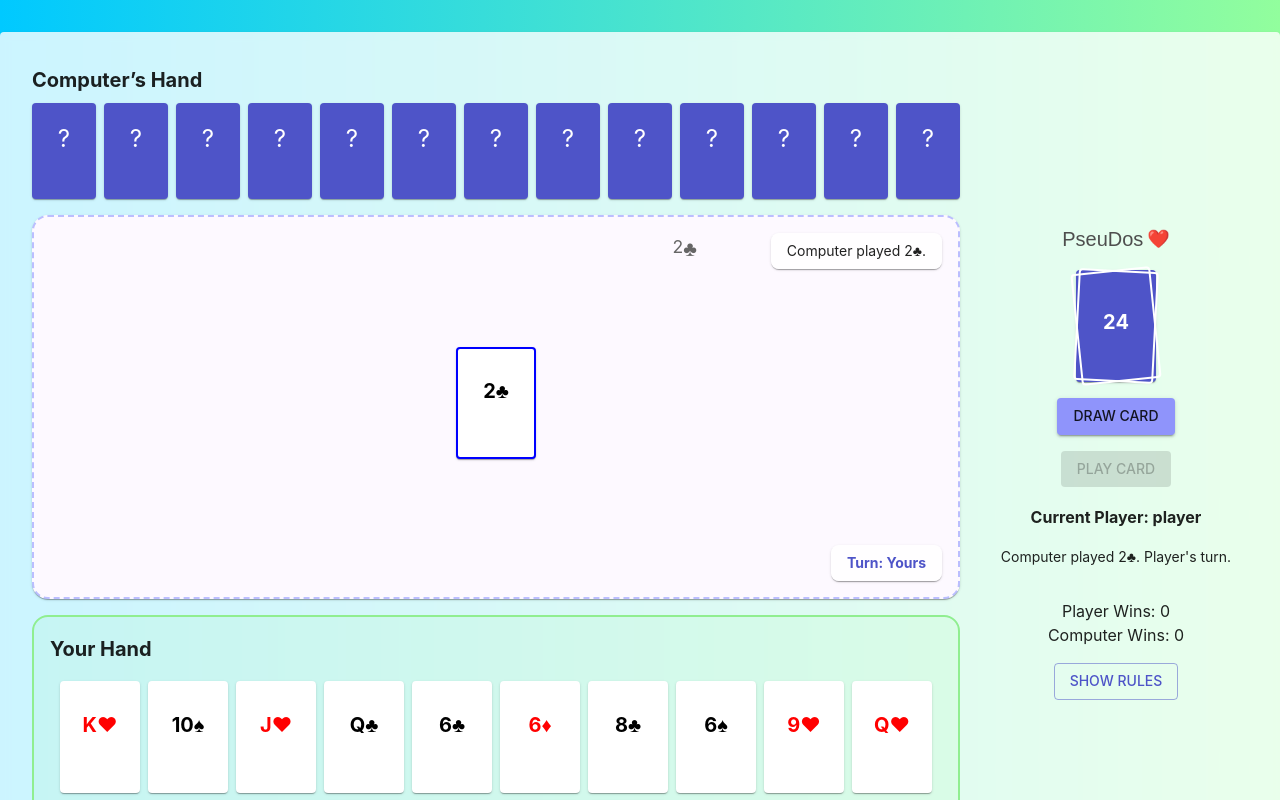
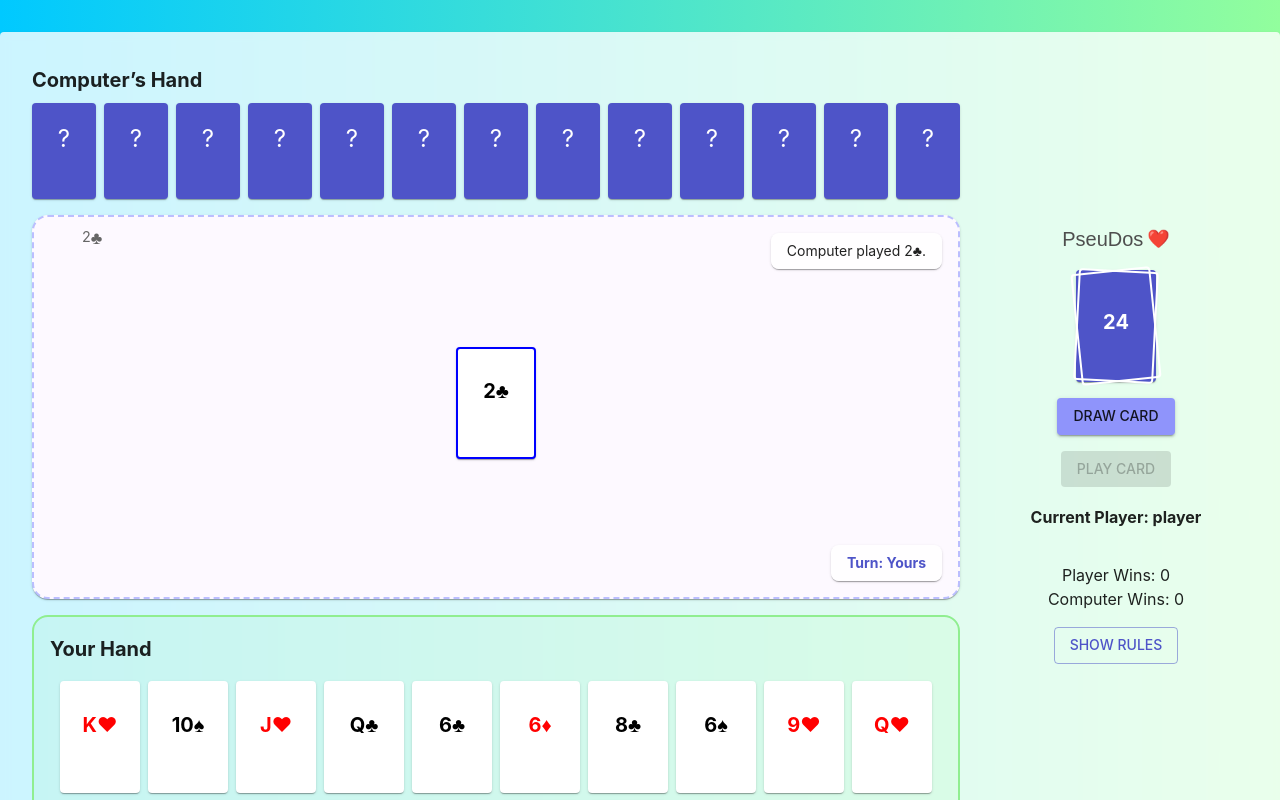
Before and after one commit to GeorgeBPrice/PseudosCardGame, a Next.js app: page / in a window 1280 px wide. Both pictures are taken after a click on the button "START GAME". Shown: the top 800 px of the page. Built offline with nearby package versions, Linux system fonts and the light colour scheme.

Commit message:
Bread crumb improved

```diff
--- a/app/components/Game.tsx
+++ b/app/components/Game.tsx
@@ -356,8 +356,6 @@ const GameContent: React.FC = () => {
               <Typography variant="subtitle1" fontWeight="bold">
                 Current Player: {currentPlayer}
               </Typography>
-              <Typography variant="body2">{gameMessage}</Typography>
-
               <Box sx={{ mt: 2, textAlign: "center" }}>
                 <Typography variant="body1">
                   Player Wins: {playerWins}
--- a/app/components/PlayArea.tsx
+++ b/app/components/PlayArea.tsx
@@ -47,45 +47,59 @@ const PlayArea: React.FC<PlayAreaProps> = ({
   // Function to format a card for display
   const formatCard = (card: CardType) => `${card.value}${card.suit}`;
 
-  // Function to get the last move cards
-  const getLastMoveCards = () => {
+  // Function to get the last hand played
+  const getLastHand = () => {
     if (playedCards.length === 0) return [];
 
-    // Get the last move based on the number of cards
-    const lastMoveLength = playedCards.length;
+    // Start from the end and work backwards to find the last complete hand
+    let i = playedCards.length - 1;
 
-    // Check if the last 5 cards form a valid 5-card combination
-    if (lastMoveLength >= 5) {
-      const lastFive = playedCards.slice(-5);
-      if (isValidStraight(lastFive) || isValidTriplePlusTwo(lastFive)) {
-        return lastFive;
-      }
+    // If it's a five card round, return the last 5 cards
+    if (isFiveCardRound && i >= 4) {
+      return playedCards.slice(i - 4, i + 1);
     }
 
-    // Check if the last 2 cards are a pair
-    if (lastMoveLength >= 2) {
-      const lastTwo = playedCards.slice(-2);
-      if (lastTwo[0].value === lastTwo[1].value) {
-        return lastTwo;
-      }
+    // If it's a doubles round, return the last 2 cards
+    if (isDoublesRound && i >= 1) {
+      return playedCards.slice(i - 1, i + 1);
     }
 
-    // Default to showing the last single card
-    return playedCards.slice(-1);
+    // If it's a single card round, return the last card
+    return [playedCards[i]];
   };
 
-  // Function to get the breadcrumb items
-  const getBreadcrumbItems = () => {
-    const items: string[] = [];
+  // Function to get the history of hands played
+  const getHandHistory = () => {
+    const history: { cards: CardType[], type: 'single' | 'double' | 'five' }[] = [];
     let i = 0;
 
     while (i < playedCards.length) {
-      // Always treat each card as a separate move
-      items.push(formatCard(playedCards[i]));
+      // Check for 5-card hand
+      if (i + 5 <= playedCards.length) {
+        const potentialFive = playedCards.slice(i, i + 5);
+        if (isValidStraight(potentialFive) || isValidTriplePlusTwo(potentialFive)) {
+          history.push({ cards: potentialFive, type: 'five' });
+          i += 5;
+          continue;
+        }
+      }
+
+      // Check for double
+      if (i + 2 <= playedCards.length) {
+        const potentialDouble = playedCards.slice(i, i + 2);
+        if (potentialDouble[0].value === potentialDouble[1].value) {
+          history.push({ cards: potentialDouble, type: 'double' });
+          i += 2;
+          continue;
+        }
+      }
+
+      // Default to single
+      history.push({ cards: [playedCards[i]], type: 'single' });
       i += 1;
     }
 
-    return items;
+    return history;
   };
 
   return (
@@ -119,14 +133,14 @@ const PlayArea: React.FC<PlayAreaProps> = ({
           overflowY: "auto",
         }}
       >
-        {/* Breadcrumb for previous moves */}
+        {/* Breadcrumb for previous hands */}
         <Box
           sx={{
             position: "absolute",
-            top: "1rem",
+            top: "0.5rem",
             left: "1rem",
             width: "70%",
-            maxHeight: "3rem",
+            maxHeight: "2rem",
             overflow: "hidden",
             display: "flex",
             alignItems: "center",
@@ -145,7 +159,7 @@ const PlayArea: React.FC<PlayAreaProps> = ({
           <Box
             sx={{
               display: "flex",
-              gap: "0.5rem",
+              gap: "0.25rem",
               alignItems: "center",
               overflowX: "auto",
               scrollbarWidth: "none",
@@ -154,38 +168,41 @@ const PlayArea: React.FC<PlayAreaProps> = ({
               },
               paddingLeft: "2rem",
               width: "100%",
-              justifyContent: "flex-end",
+              justifyContent: "flex-start",
             }}
           >
-            {getBreadcrumbItems().map((item, index) => (
-              <Box
-                key={index}
-                sx={{
-                  display: "flex",
-                  alignItems: "center",
-                  flexShrink: 0,
-                  "&:not(:last-child)::after": {
-                    content: '">"',
-                    margin: "0 0.5rem",
-                    color: "#666",
-                  },
-                }}
-              >
+            {playedCards.slice(-15).map((card, index, array) => (
+              <React.Fragment key={index}>
                 <Typography
                   variant="body1"
                   sx={{
                     color: "#666",
-                    fontSize: "1.1rem",
+                    fontSize: "0.9rem",
                     "& .suit": {
-                      fontSize: "1.3rem",
+                      fontSize: "1.1rem",
                       verticalAlign: "middle",
                     },
                   }}
                   dangerouslySetInnerHTML={{
-                    __html: item.replace(/([♠♣♦♥])/, '<span class="suit">$1</span>')
+                    __html: formatCard(card).replace(/([♠♣♦♥])/g, '<span class="suit">$1</span>')
                   }}
                 />
-              </Box>
+                {index < array.length - 1 && (
+                  <Typography
+                    variant="body1"
+                    sx={{
+                      color: "#666",
+                      fontSize: "0.9rem",
+                      display: "flex",
+                      alignItems: "center",
+                      "&::before": {
+                        content: '"•"',
+                        margin: "0 0.1rem",
+                      },
+                    }}
+                  />
+                )}
+              </React.Fragment>
             ))}
           </Box>
         </Box>
@@ -230,7 +247,7 @@ const PlayArea: React.FC<PlayAreaProps> = ({
           </Typography>
         </Box>
 
-        {/* Last move cards */}
+        {/* Last hand played */}
         <Box
           sx={{
             display: "flex",
@@ -258,7 +275,7 @@ const PlayArea: React.FC<PlayAreaProps> = ({
               gap: "0.5rem",
             }}
           >
-            {getLastMoveCards().map((card) => {
+            {getLastHand().map((card) => {
               const color = card.suit === "♥" || card.suit === "♦" ? "red" : "black";
               return (
                 <MUICard
--- a/app/components/contexts/GameContext.tsx
+++ b/app/components/contexts/GameContext.tsx
@@ -347,7 +347,13 @@ export const GameProvider: React.FC<{ children: React.ReactNode }> = ({
       if (playerHand.length - selectedCards.length === 0) {
         setGameMessage("Player has no more cards!");
       } else {
-        setGameMessage("Player played. Computer's turn.");
+        if (selectedCards.length === 1) {
+          setGameMessage(`Player played ${selectedCards[0].value}${selectedCards[0].suit}. Computer's turn.`);
+        } else if (selectedCards.length === 2) {
+          setGameMessage(`Player played 2 cards (${selectedCards[0].value}s). Computer's turn.`);
+        } else if (selectedCards.length === 5) {
+          setGameMessage(`Player played 5 cards. Computer's turn.`);
+        }
       }
       setCurrentPlayer("computer");
     } else {
@@ -392,8 +398,7 @@ export const GameProvider: React.FC<{ children: React.ReactNode }> = ({
       }
       // Switch turn
       setCurrentPlayer(currentPlayer === "player" ? "computer" : "player");
-      setIsDoublesRound(false); // new round
-      setIsFiveCardRound(false); // new round
+      // Don't reset the round type when drawing
       setRoundReset(true); // any move is valid next
     }
   };
```
